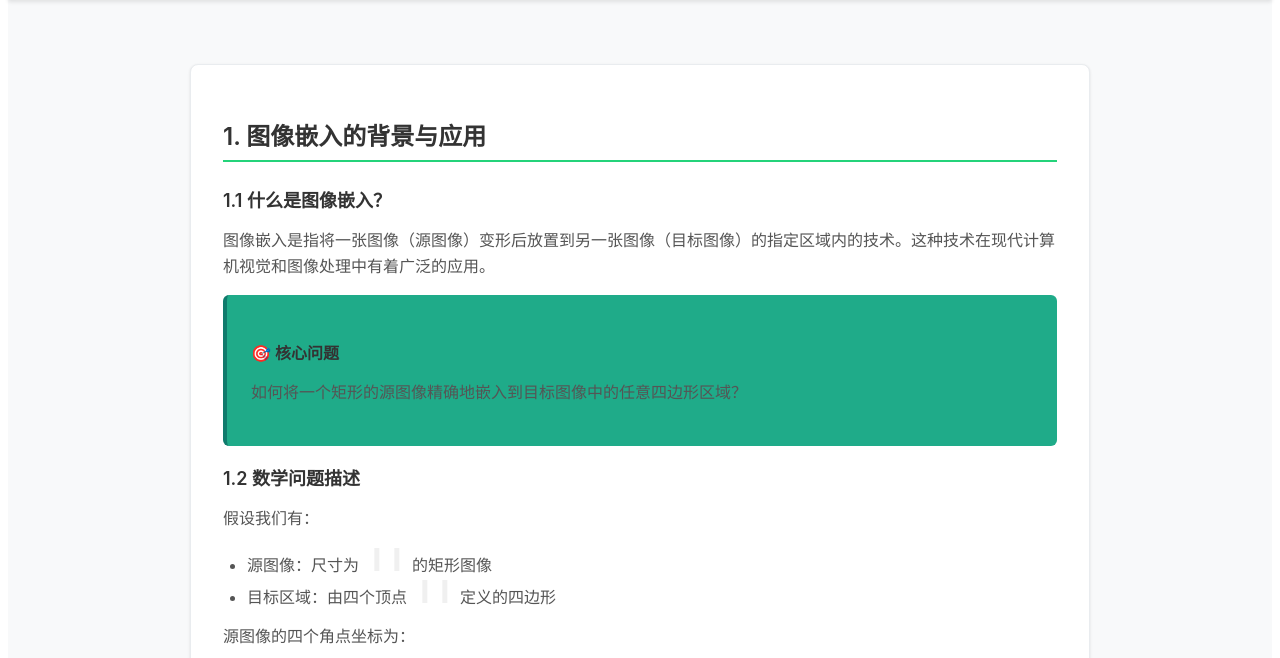
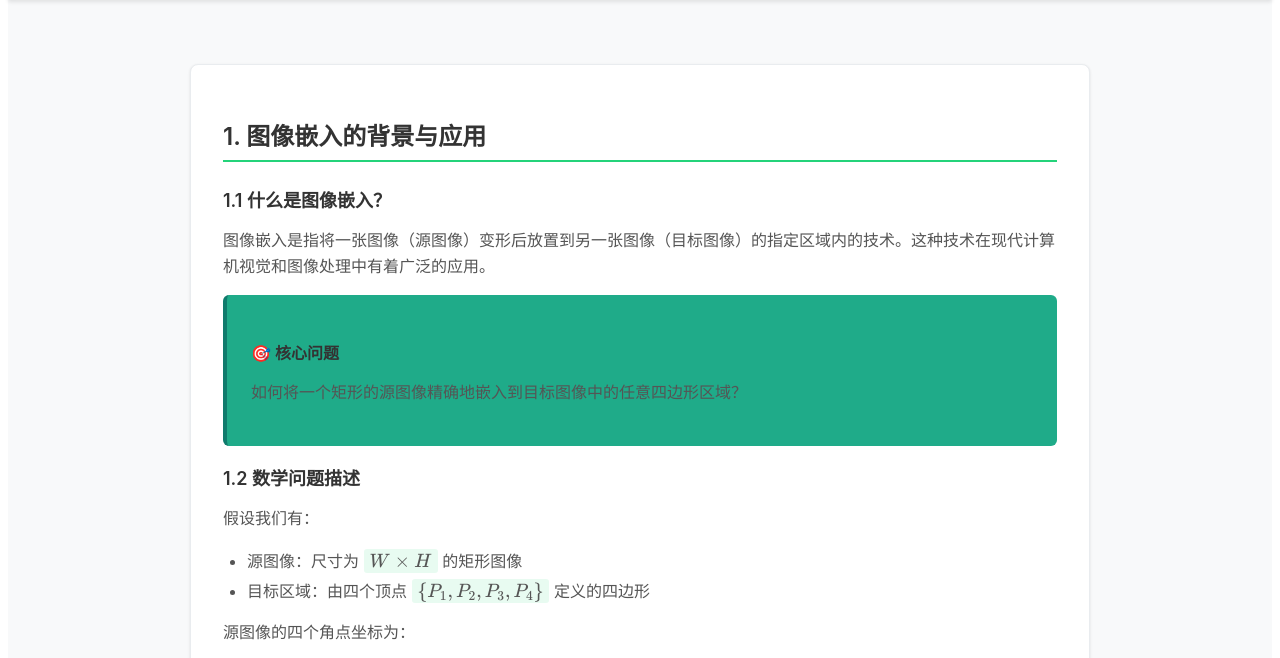
Before and after one commit to reinshift/image-embedding-tool, a plain HTML site: page theory.html in a window 1280 px wide. Shown: the part 78-736 px from the top of the page. Drawn offline with nearby package versions, Linux system fonts and the light colour scheme.

Commit message:
Add files via upload

```diff
--- a/theory.html
+++ b/theory.html
@@ -469,6 +469,6 @@
 
     <!-- 优化的脚本加载 -->
     <script src="https://cdnjs.cloudflare.com/ajax/libs/KaTeX/0.16.8/katex.min.js"></script>
-    <script src="theory-final.js"></script>
+    <script src="theory.js"></script>
 </body>
 </html>
```
